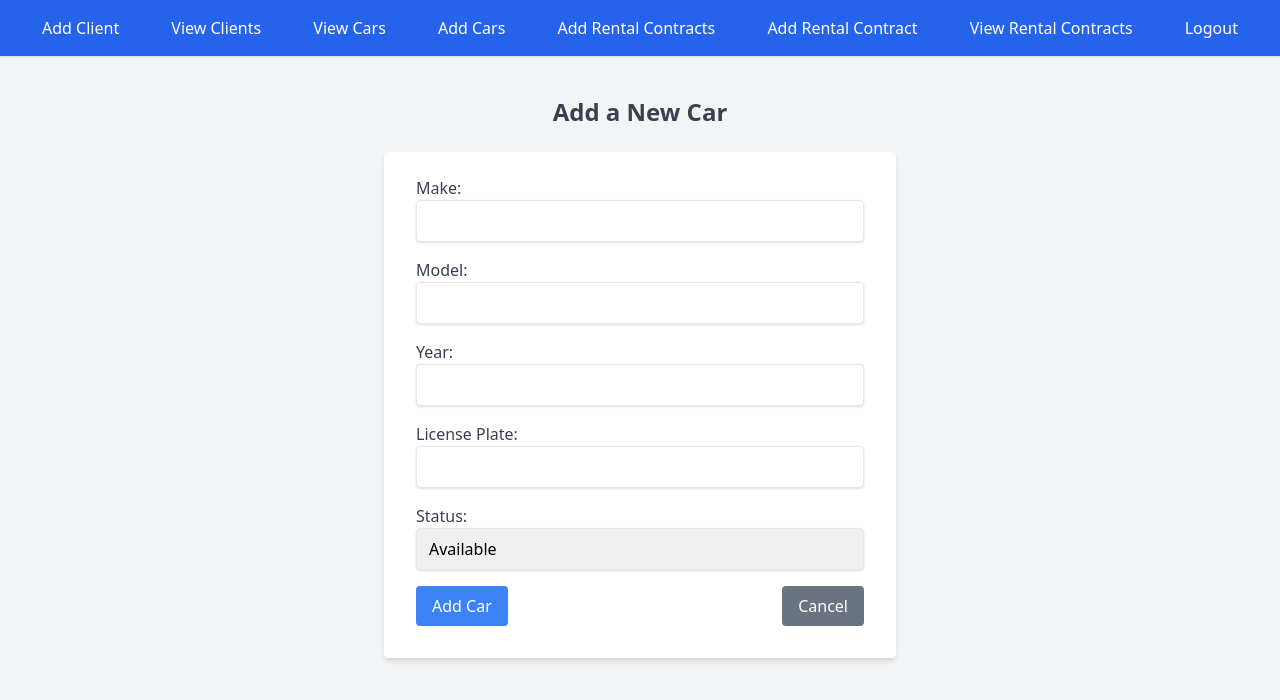
After one commit to anass17/application-de-gestion-de-location-de-voitures-v2, a PHP site: page /pages/admin/add_car.php in a window 1280 px wide. The commit adds this page. Shown: the top 700 px of the page. Run offline with PHP 8.4, Linux system fonts and the light colour scheme; the visitor is signed in with stand-in values (Sample User, id 1); some libraries are stand-ins or nearby versions.

Commit message:
Added Add a car functionality

```diff
--- a/index.php
+++ b/index.php
@@ -31,7 +31,7 @@
     <nav class="bg-blue-600 text-white p-4 shadow">
         <ul class="flex justify-around">
             <li><a href="pages/view_clients.php" class="hover:text-gray-200">View Clients</a></li>
-            <li><a href="pages/add_car.php" class="hover:text-gray-200">Add Cars</a></li>
+            <li><a href="pages/admin/add_car.php" class="hover:text-gray-200">Add Cars</a></li>
             <li><a href="pages/view_cars.php" class="hover:text-gray-200">View Cars</a></li>
             <li><a href="pages/add_rental_contract.php" class="hover:text-gray-200">Add Rental Contract</a></li>
             <li><a href="pages/view_rental_contracts.php" class="hover:text-gray-200">View Rental Contracts</a></li>
--- /dev/null
+++ b/pages/admin/add_car.php
@@ -0,0 +1,102 @@
+<?php
+    session_start();
+
+    require_once '../../vendor/autoload.php';
+    require '../../connection/db.php';                    // Include database connection
+    require '../../auth/UserClass.php';
+    require '../class/CarClass.php';
+
+    if (!isset($_SESSION['id'])) {
+        header("Location: ../../auth/login.php");
+        exit();
+    }
+
+    if ($_SERVER['REQUEST_METHOD'] == 'POST') {
+
+        $conn = (new Database) -> connect();
+
+        $user = new User($conn);
+        $user -> fetchById($_SESSION['id']);
+
+        $car = new Car($conn, $user);
+
+        $car -> setMake($_POST['make']);
+        $car -> setModel($_POST['model']);
+        $car -> setYear($_POST['year']);
+        $car -> setLicensePlate($_POST['license_plate']);
+        $car -> setStatus($_POST['status']);
+
+        if ($car -> create()) {
+            header('Location: ../user/view_car.php');
+            exit;
+        } else {
+            $error = $car -> error;
+        }
+
+    }
+?>
+
+<!DOCTYPE html>
+<html lang="en">
+<head>
+    <meta charset="UTF-8">
+    <title>Add Car</title>
+    <script src="https://cdn.tailwindcss.com"></script>
+</head>
+<body class="bg-gray-100">
+
+    <!-- Navbar Section -->
+    <nav class="bg-blue-600 text-white p-4 shadow">
+        <ul class="flex justify-around">
+            <li><a href="adduser.html" class="hover:text-gray-200">Add Client</a></li>
+            <li><a href="view_clients.php" class="hover:text-gray-200">View Clients</a></li>
+            <li><a href="view_cars.php" class="hover:text-gray-200">View Cars</a></li>
+            <li><a href="add_car.php" class="hover:text-gray-200">Add Cars</a></li>
+            <li><a href="add_rental_contract.php" class="hover:text-gray-200">Add Rental Contracts</a></li>
+            <li><a href="add_rental_contract.php" class="hover:text-gray-200">Add Rental Contract</a></li>
+            <li><a href="view_rental_contracts.php" class="hover:text-gray-200">View Rental Contracts</a></li>
+            <li><a href="../../auth/logout.php" class="hover:text-gray-200">Logout</a></li>
+        </ul>
+    </nav>
+
+    <?php if (isset($error)): ?>
+        <div class="bg-red-100 text-red-700 p-2 rounded mb-4">
+            <?= htmlspecialchars($error) ?>
+        </div>
+    <?php endif; ?>
+
+    <div class="container mx-auto mt-10">
+        <h1 class="text-2xl font-bold text-gray-700 mb-6 text-center">Add a New Car</h1>
+        <form method="POST" class="bg-white shadow-md rounded px-8 pt-6 pb-8 max-w-lg mx-auto">
+            <div class="mb-4">
+                <label class="block text-gray-700">Make:</label>
+                <input type="text" name="make" class="shadow appearance-none border rounded w-full py-2 px-3">
+            </div>
+            <div class="mb-4">
+                <label class="block text-gray-700">Model:</label>
+                <input type="text" name="model" class="shadow appearance-none border rounded w-full py-2 px-3">
+            </div>
+            <div class="mb-4">
+                <label class="block text-gray-700">Year:</label>
+                <input type="number" name="year" class="shadow appearance-none border rounded w-full py-2 px-3">
+            </div>
+            <div class="mb-4">
+                <label class="block text-gray-700">License Plate:</label>
+                <input type="text" name="license_plate" class="shadow appearance-none border rounded w-full py-2 px-3">
+            </div>
+            <div class="mb-4">
+                <label class="block text-gray-700">Status:</label>
+                <select name="status" class="shadow appearance-none border rounded w-full py-2 px-3">
+                    <option value="Available">Available</option>
+                    <option value="Rented">Rented</option>
+                    <option value="Maintenance">Maintenance</option>
+                </select>
+            </div>
+            <div class="flex justify-between">
+                <button type="submit" class="bg-blue-500 text-white px-4 py-2 rounded hover:bg-blue-600">Add Car</button>
+                <a href="view_cars.php" class="bg-gray-500 text-white px-4 py-2 rounded hover:bg-gray-600">Cancel</a>
+            </div>
+        </form>
+    </div>
+</body>
+</html>
--- a/pages/class/CarClass.php
+++ b/pages/class/CarClass.php
@@ -10,6 +10,7 @@ class Car {
     private $year;
     private $license_plate;
     private $status;
+    public $error;
 
     public function __construct($conn, User $user) {
         $this->conn = $conn;
@@ -69,7 +70,8 @@ class Car {
     // Create a new car (admin only)
     public function create() {
         if (!$this->user->isAdmin()) {
-            return "You don't have permission to add a car.";
+            $this -> error = "You don't have permission to add a car";
+            return false;
         }
 
         $sql = "INSERT INTO cars (make, model, year, license_plate, status) VALUES (?, ?, ?, ?, ?)";
@@ -77,9 +79,10 @@ class Car {
 
         if ($stmt->execute([$this->make, $this->model, $this->year, $this->license_plate, $this->status])) {
             $this->id = $this->conn->lastInsertId(); // Set the ID of the newly created car
-            return "Car created successfully.";
+            return true;
         }
-        return "Error creating car.";
+        $this -> error = "Error creating car";
+        return false;
     }
 
     // Read all cars (admin only)
```
